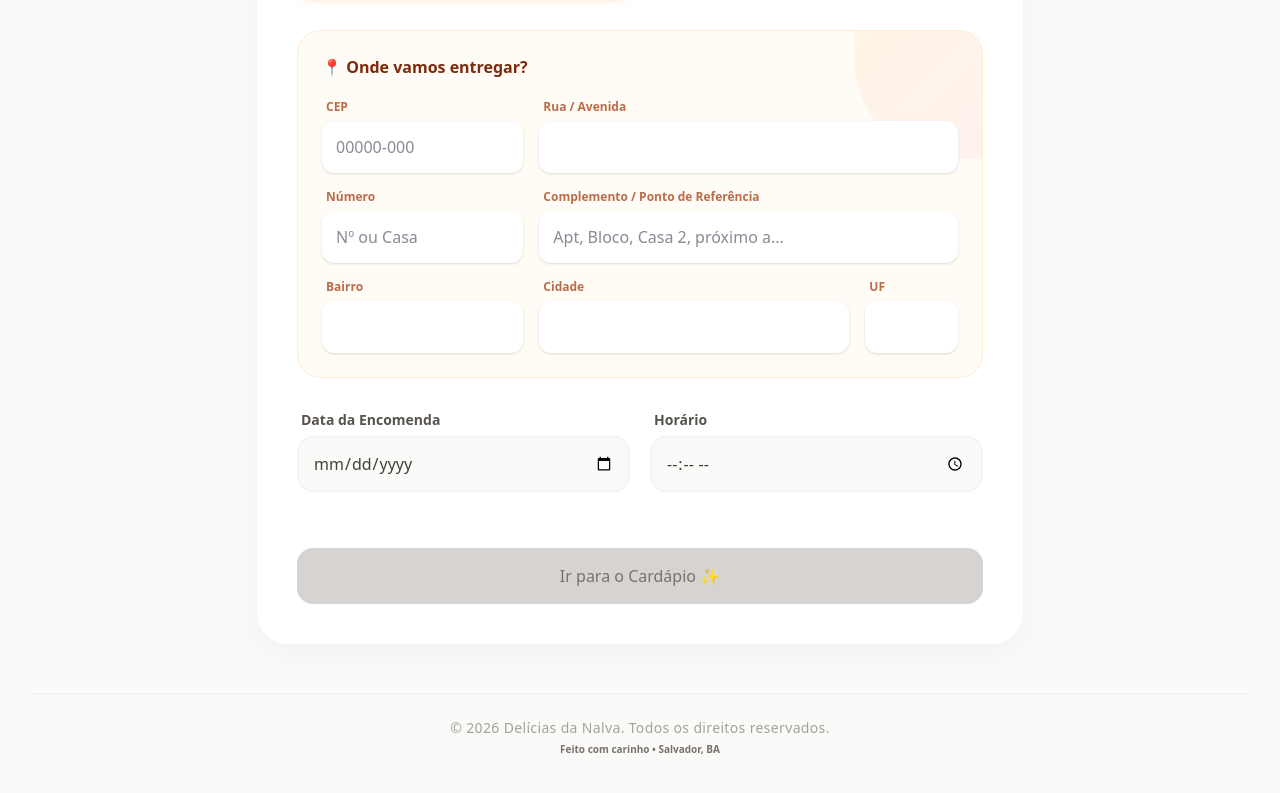
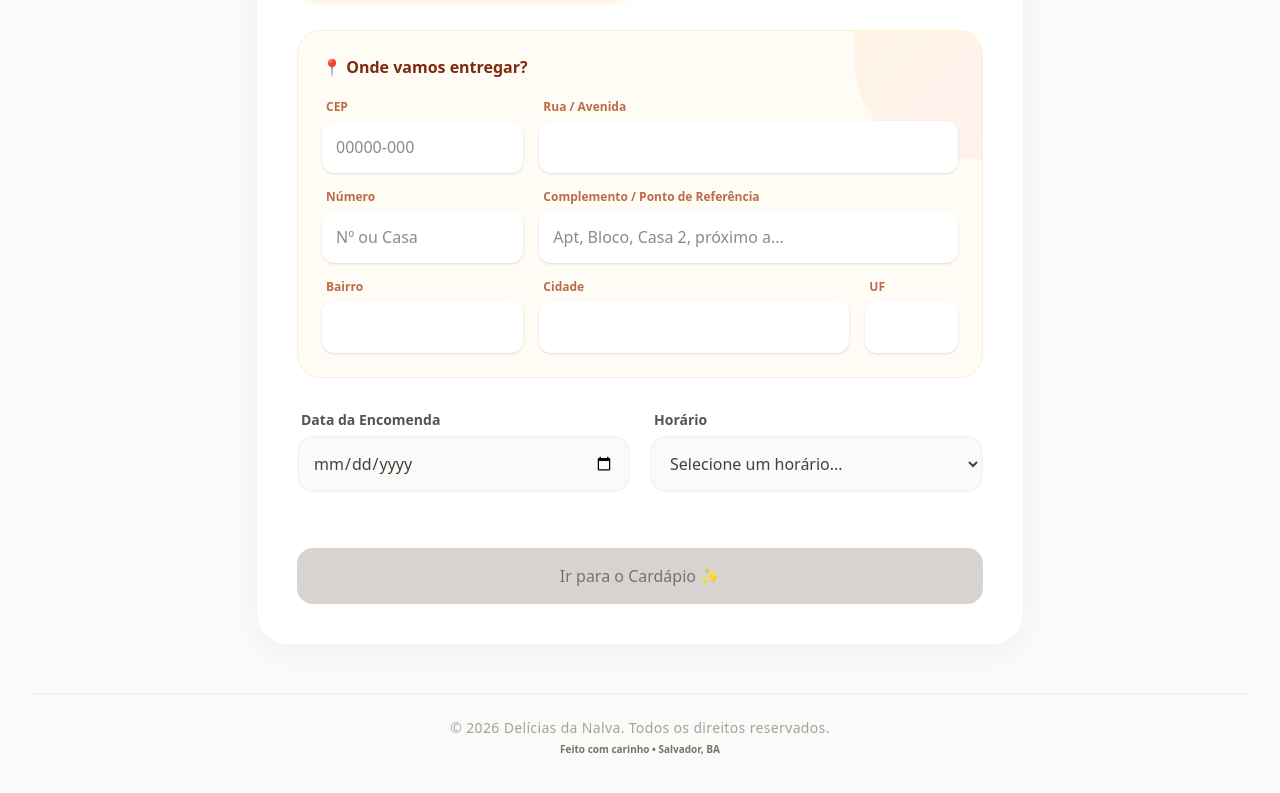
Before and after one commit to joaoribeiroodev/sistema-confeitaria, an Angular app in the folder frontend/: page / in a window 1280 px wide. Shown: the part 717-1510 px from the top of the page. Built offline with nearby package versions, Linux system fonts and the light colour scheme.

Commit message:
ajuste de horários com intervalo de 1 hora

```diff
--- a/frontend/src/app/components/order/order.component.html
+++ b/frontend/src/app/components/order/order.component.html
@@ -199,9 +199,12 @@
 
             <div class="space-y-1.5">
               <label class="block text-sm font-bold text-stone-600 pl-1">Horário</label>
-              <input type="time" formControlName="horario"
-                class="w-full p-3.5 bg-stone-50 border-2 rounded-2xl focus:bg-white focus:ring-0 focus:border-rose-400 outline-none transition-all text-stone-700"
+              <select formControlName="horario"
+                class="w-full p-3.5 bg-stone-50 border-2 rounded-2xl focus:bg-white focus:ring-0 focus:border-rose-400 outline-none transition-all text-stone-700 cursor-pointer"
                 [ngClass]="orderForm.get('horario')?.touched && orderForm.get('horario')?.invalid ? 'border-red-300 bg-red-50' : 'border-stone-100'">
+                <option value="" disabled selected>Selecione um horário...</option>
+                <option *ngFor="let h of horariosDisponiveis" [value]="h">{{ h }}</option>
+              </select>
             </div>
           </div>
 
--- a/frontend/src/app/components/order/order.component.ts
+++ b/frontend/src/app/components/order/order.component.ts
@@ -28,6 +28,12 @@ export class OrderComponent implements OnInit {
 
   avisoToast: string = '';
   avisoTimeout: any;
+
+  // 🌟 HORÁRIO CORRIGIDO: Adicionado o '07:00' no início da lista
+  horariosDisponiveis: string[] = [
+    '07:00', '08:00', '09:00', '10:00', '11:00', '12:00',
+    '13:00', '14:00', '15:00', '16:00', '17:00', '18:00'
+  ];
 
   produtos: any[] = [
     // Salgados fritos
@@ -202,6 +208,7 @@ export class OrderComponent implements OnInit {
     }
   }
 
+  // 🌟 CORRIGIDO: Atribuição trocada de 'message' para 'mensagem' para sanar o erro de compilação
   mostrarAviso(mensagem: string): void {
     this.avisoToast = mensagem;
     if (this.avisoTimeout) clearTimeout(this.avisoTimeout);
@@ -219,7 +226,7 @@ export class OrderComponent implements OnInit {
     let qtdToAdd = 1;
 
     if (currentQty === 0) {
-      qtdToAdd = 30; // 🌟 Como arrumamos o serviço, agora podemos enviar 30 direto na propriedade!
+      qtdToAdd = 30;
       this.mostrarAviso('O pedido mínimo por item é 30 unidades. Já preenchemos para você! ✨');
     }
 
@@ -240,7 +247,6 @@ export class OrderComponent implements OnInit {
     const currentQty = this.getQuantidade(prod);
 
     if (currentQty <= 30 && currentQty > 0) {
-      // 🌟 Como arrumamos o serviço, passamos a quantidade exata para zerar em uma só chamada!
       this.cartService.removerItem(prod.id, sabor, currentQty);
       this.mostrarAviso('Item removido. A quantidade não pode ser menor que o mínimo de 30 unidades. 🗑️');
     } else {
```
Also changed, not shown: 1 other file (tests, documents, lock files or other folders).
